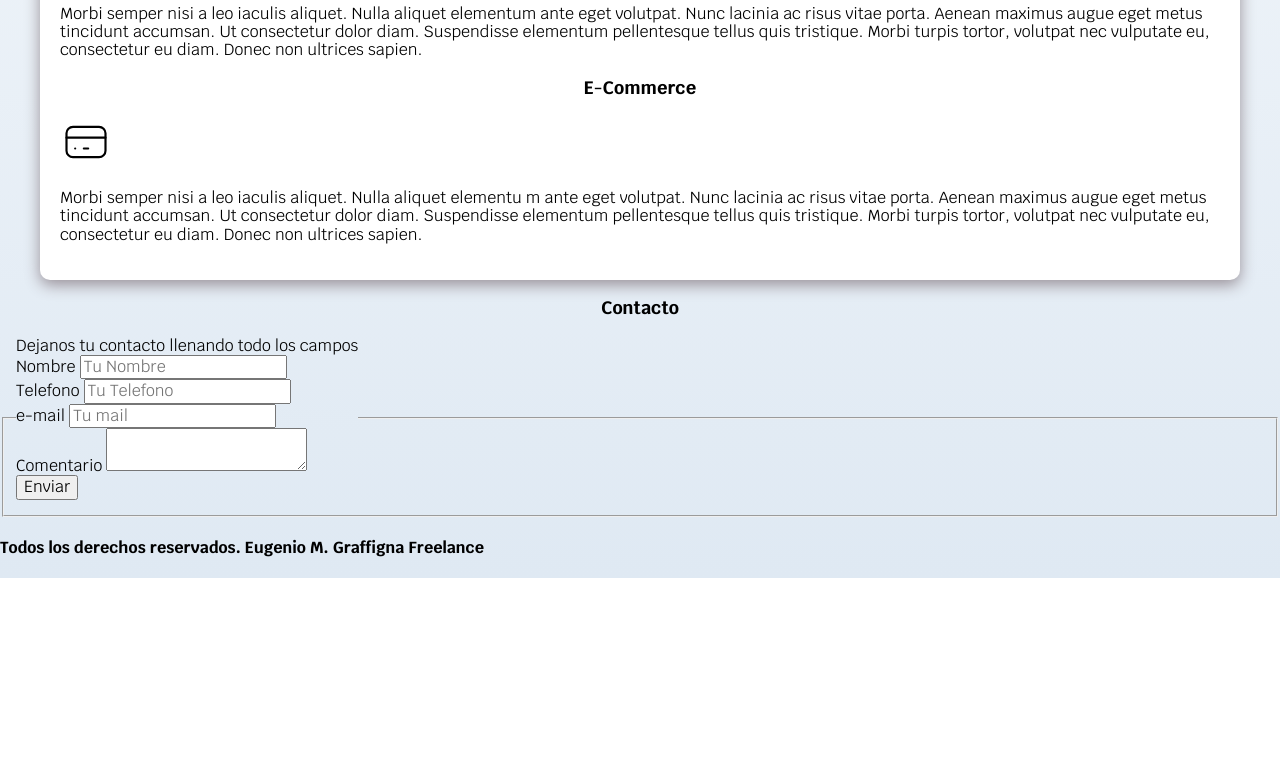
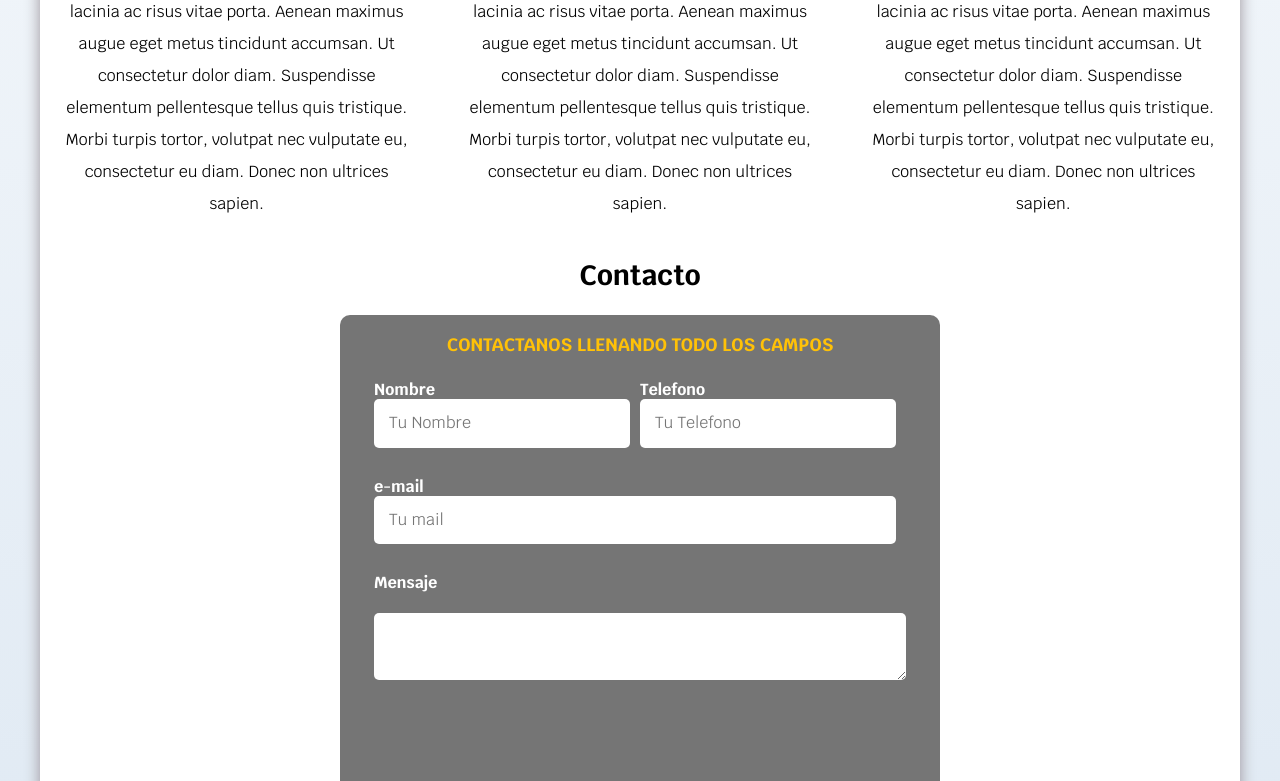
Before and after one commit to eugeniograffigna/Freelancer-inicio, a plain HTML site: page index.html in a window 1280 px wide. Shown: the part 977-1758 px from the top of the page. Before the commit the page ends 1555 px from the top, so only its background shows below. Drawn offline with Linux system fonts and the light colour scheme.

Commit message:
Video 50 Posicionando imputs

```diff
--- a/css/styles.css
+++ b/css/styles.css
@@ -46,6 +46,11 @@ body {
     border-radius: .5rem;
     width: 90%;
     text-align: center;
+    border: none;
+}
+
+.boton:hover {
+    cursor: pointer;
 }
 
 /* Tipografia */
@@ -71,14 +76,32 @@ h1,h2,h3 {
 font-size: 2rem;
 }
 
-
-
 @media (min-width: 480px) {
     .boton {
         width: auto;
     }
 
 }
+
+/* Utilidades */
+.w-sm-100 {
+    width: 100%;
+}
+
+@media (min-width: 768px) {
+   .w-sm-100 {
+    width: auto;
+   }
+}
+
+.flex {
+    display: flex;
+}
+
+.alinear-derecha {
+    justify-content: flex-end;
+}
+
 /* Navegacion principal */
 .nav-bg {
     background-color: var(--secundario);
@@ -140,5 +163,99 @@ font-size: 2rem;
 .ubicacion {
     display: flex;
     align-items: flex-end;
+}
+
+/* Servicios */
+@media (min-width: 768px) {
+
+    .servicios {
+        display: grid;
+        grid-template-columns: 1fr 1fr 1fr;
+        column-gap: 5rem;
+    }
+}
+
+.servicio {
+    display: flex;
+    flex-direction: column;
+    align-items: center ;
+}
+
+.servicio h3 {
+    color: var(--secundario);
+    font-weight: normal;
+}
+
+.servicio p {
+    line-height: 2;
+    text-align: center;
+}
+
+.servicio .icono {
+    height: 15rem;
+    width: 15rem;
+    background-color: var(--primario);
+    border-radius: 50%;
+    display: flex;
+    justify-content:space-evenly;
+    align-items: center;
+}
+
+/* Contacto */
+.formulario {
+    background-color: var(--gris);
+    width: min(60rem, 100%); /* Utilizar el valor mas pequeño */
+    margin: 0 auto;
+    padding: 2rem;
+    border-radius: 1rem;
 
 }
+
+.formulario fieldset {
+    border: none;
+}
+
+.formulario legend {
+    text-align: center;
+    font-size: 1.8rem;
+    text-transform: uppercase;
+    font-weight: bold;
+    margin-bottom: 2rem;
+    color: var(--primario);
+}
+
+@media (min-width: 768px) {
+.contenedor-campos {
+    display: grid;
+    grid-template-columns: 1fr 1fr;
+    grid-template-rows: auto auto 20rem;
+    column-gap: 1rem;
+}
+}
+.campo:nth-child(3) {
+    grid-column: 1/3;
+}
+.campo:nth-child(4) {
+    grid-column: 1/4;
+}
+
+.campo {
+    margin-bottom: 1rem;
+}
+
+.campo label {
+    color: var(--blanco);
+    font-weight: bold;
+    margin-bottom: 2rem;
+    display: block;
+}
+.imput-tex {
+    width: 100%;
+    border: none;
+    padding: 1.5rem;
+    border-radius: .5rem;
+}
+
+.footer{
+    text-align: center;
+}
--- a/index.html
+++ b/index.html
@@ -4,7 +4,7 @@
     <meta charset="UTF-8">
     <meta http-equiv="X-UA-Compatible" content="IE=edge">
     <meta name="viewport" content="width=device-width, initial-scale=1.0">
-    <title>freelance</title>
+    <title>Eugenio Graffigna | freelance</title>
     <link rel="preconnect" href="https://fonts.googleapis.com"><link rel="preconnect" href="https://fonts.gstatic.com" crossorigin><link href="https://fonts.googleapis.com/css2?family=Krub:wght@400;700&display=swap" rel="stylesheet"> <!-- Fuentes de Goole font*-->
     <link rel="preload" href="./css/normalize.css" as="style"> <!--Se pre carga una plantilla de normalizacion en CCS-->
     <link rel="stylesheet" href="./css/normalize.css">
@@ -36,8 +36,7 @@
           <circle cx="12" cy="11" r="3" />
           <path d="M17.657 16.657l-4.243 4.243a2 2 0 0 1 -2.827 0l-4.244 -4.243a8 8 0 1 1 11.314 0z" />
         </svg>
-        <p>Ciudad de Buenos Aires</p>
-
+        <p>Ciudad Autonoma de Buenos Aires</p>
       </div>
 
       <a class="boton"  href="#">Contactar</a>
@@ -49,9 +48,11 @@
   <main class="contenedor sombra"> <!--Contenido de Servicios-->
 
     <h2>Mis Servicios</h2>
-
+    <div class="servicios">
+      <section class="servicio">
         <h3>Diseño Web</h3>
 
+        <div class="icono">
           <svg xmlns="http://www.w3.org/2000/svg" class="icon icon-tabler icon-tabler-palette" width="52" height="52" viewBox="0 0 24 24" stroke-width="1" stroke="#000000" fill="none" stroke-linecap="round" stroke-linejoin="round">
             <path stroke="none" d="M0 0h24v24H0z" fill="none"/>
             <path d="M12 21a9 9 0 1 1 0 -18a9 8 0 0 1 9 8a4.5 4 0 0 1 -4.5 4h-2.5a2 2 0 0 0 -1 3.75a1.3 1.3 0 0 1 -1 2.25" />
@@ -59,11 +60,14 @@
             <circle cx="12" cy="7.5" r=".5" fill="currentColor" />
             <circle cx="16.5" cy="10.5" r=".5" fill="currentColor" />
           </svg>
+        </div>
 
         <p>Morbi semper nisi a leo iaculis aliquet. Nulla aliquet elementum ante eget volutpat. Nunc lacinia ac risus vitae porta. Aenean maximus augue eget metus tincidunt accumsan. Ut consectetur dolor diam. Suspendisse elementum pellentesque tellus quis tristique. Morbi turpis tortor, volutpat nec vulputate eu, consectetur eu diam. Donec non ultrices sapien.</p>
+      </section>
 
+      <section class="servicio">
         <h3>Aplicasiones Web</h3>
-
+        <div class="icono">
           <svg xmlns="http://www.w3.org/2000/svg" class="icon icon-tabler icon-tabler-brand-android" width="52" height="52" viewBox="0 0 24 24" stroke-width="1" stroke="#000000" fill="none" stroke-linecap="round" stroke-linejoin="round">
             <path stroke="none" d="M0 0h24v24H0z" fill="none"/>
             <line x1="4" y1="10" x2="4" y2="16" />
@@ -80,9 +84,14 @@
             <path d="M9 7c-3 0 -4 3 -4 5.5c0 3 2 7.5 4 7.5c1.088 -.046 1.679 -.5 3 -.5c1.312 0 1.5 .5 3 .5s4 -3 4 -5c-.028 -.01 -2.472 -.403 -2.5 -3c-.019 -2.17 2.416 -2.954 2.5 -3c-1.023 -1.492 -2.951 -1.963 -3.5 -2c-1.433 -.111 -2.83 1 -3.5 1c-.68 0 -1.9 -1 -3 -1z" />
             <path d="M12 4a2 2 0 0 0 2 -2a2 2 0 0 0 -2 2" />
           </svg>
+        </div>
+
         <p>Morbi semper nisi a leo iaculis aliquet. Nulla aliquet elementum ante eget volutpat. Nunc lacinia ac risus vitae porta. Aenean maximus augue eget metus tincidunt accumsan. Ut consectetur dolor diam. Suspendisse elementum pellentesque tellus quis tristique. Morbi turpis tortor, volutpat nec vulputate eu, consectetur eu diam. Donec non ultrices sapien.</p>
+      </section>
 
+      <section class="servicio">
         <h3>E-Commerce</h3>
+        <div class="icono">
           <svg xmlns="http://www.w3.org/2000/svg" class="icon icon-tabler icon-tabler-credit-card" width="52" height="52" viewBox="0 0 24 24" stroke-width="1" stroke="#000000" fill="none" stroke-linecap="round" stroke-linejoin="round">
             <path stroke="none" d="M0 0h24v24H0z" fill="none"/>
             <rect x="3" y="5" width="18" height="14" rx="3" />
@@ -90,52 +99,51 @@
             <line x1="7" y1="15" x2="7.01" y2="15" />
             <line x1="11" y1="15" x2="13" y2="15" />
           </svg>
-    <p>Morbi semper nisi a leo iaculis aliquet. Nulla aliquet elementu m ante eget volutpat. Nunc lacinia ac risus vitae porta. Aenean maximus augue eget metus tincidunt accumsan. Ut consectetur dolor diam. Suspendisse elementum pellentesque tellus quis tristique. Morbi turpis tortor, volutpat nec vulputate eu, consectetur eu diam. Donec non ultrices sapien.</p>
+        </div>
 
-  </main>
+        <p >Morbi semper nisi a leo iaculis aliquet. Nulla aliquet elementu m ante eget volutpat. Nunc lacinia ac risus vitae porta. Aenean maximus augue eget metus tincidunt accumsan. Ut consectetur dolor diam. Suspendisse elementum pellentesque tellus quis tristique. Morbi turpis tortor, volutpat nec vulputate eu, consectetur eu diam. Donec non ultrices sapien.</p>
+      </section>
+    </div> <!--.servicios-->
 
     <section>
+      <h2>Contacto</h2>
 
-      <h3>Contacto</h3>
-
-      <form>
+      <form class="formulario">
         <fieldset>
-          <legend> Dejanos tu contacto llenando todo los campos<legend>
-
-          <div>
+            <legend> Contactanos llenando todo los campos</legend>
+            <div class="contenedor-campos">
+              <div class="campo">
                 <label>Nombre</labe>
-            <input type="text" placeholder="Tu Nombre">
+                <input class="imput-tex" type="text" placeholder="Tu Nombre">
               </div>
 
-          <div>
+              <div class="campo">
                 <label>Telefono</labe>
-            <input type="tel" placeholder="Tu Telefono">
+                <input class="imput-tex" type="tel" placeholder="Tu Telefono">
               </div>
 
-          <div>
+              <div class="campo">
                 <label>e-mail</labe>
-            <input type="email" placeholder="Tu mail">
+                <input class="imput-tex" type="email" placeholder="Tu mail">
               </div>
 
-          <div>
-            <label>Comentario</label>
-            <textarea></textarea>
+              <div class="campo">
+                <label>Mensaje</label>
+                <textarea class="imput-tex"></textarea>
               </div>
+            </div> <!-- .contenedor-campo -->
 
-          <div>
-            <input type="submit" value="Enviar">
+          <div class="alinear-derecha flex">
+            <input class="boton w-sm-100" type="submit" value="Enviar">
           </div>
-
          </fieldset>
-
       </form>
 
     </section>
+  </main>
 
-  <footer>
-
+  <footer class="footer">
     <h4>Todos los derechos reservados. Eugenio M. Graffigna Freelance</h4>
-
   </footer>
 
 </body>
```
Lines whose indentation alone changed are shown as unchanged.
